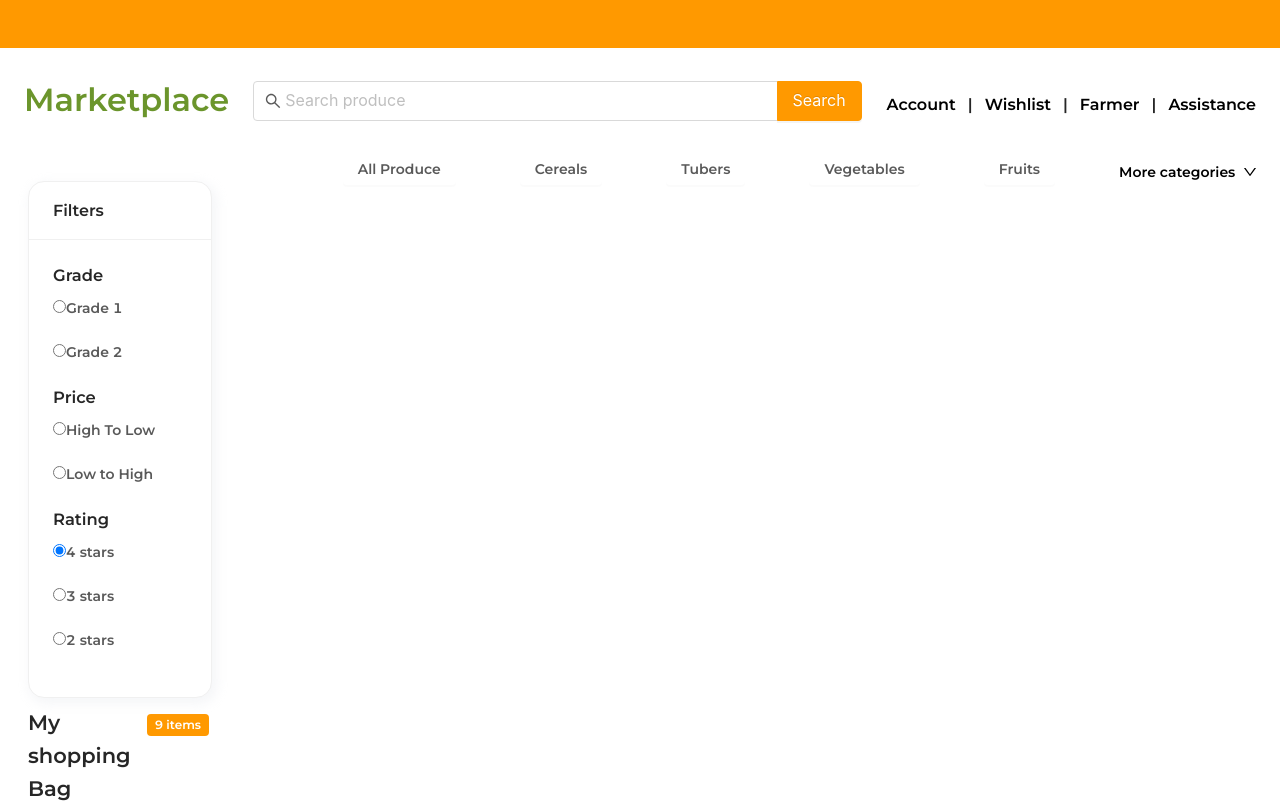
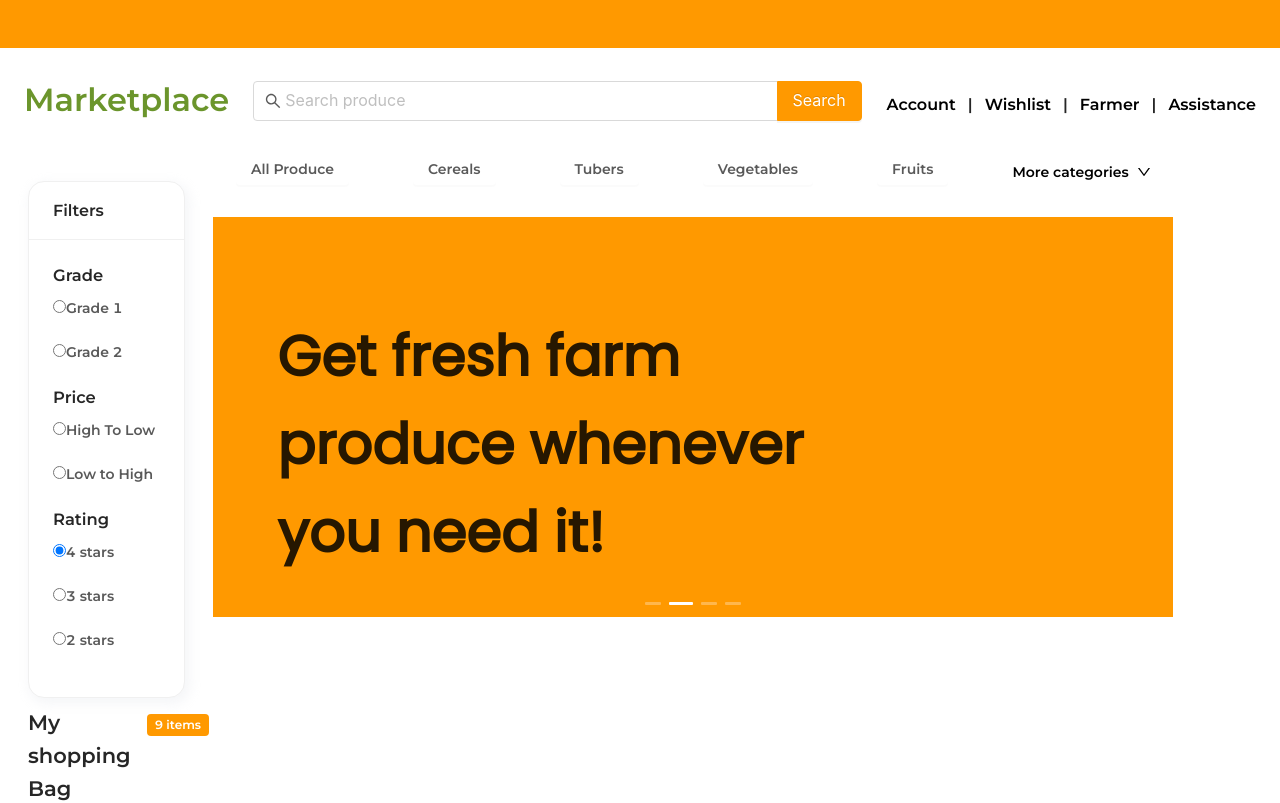
Before and after one commit to JoeMindo/Frontend, a Next.js app: page / in a window 1280 px wide. Shown: the top 803 px of the page. Built offline with nearby package versions, Linux system fonts and the light colour scheme.

Commit message:
add banner

```diff
--- /dev/null
+++ b/components/Banner.js
@@ -0,0 +1,48 @@
+import React from 'react'
+import {Carousel} from 'antd'
+import Image from 'next/image'
+import styles from './banner.module.css'
+
+const Banner = () => {
+    return (
+        <Carousel autoplay
+            className={
+                styles.carousel
+        }>
+            <div className={
+                styles.contentStyle
+            }>
+                <h4 className={
+                    styles.bannerText
+                }>Get fresh farm produce whenever you need it!</h4>
+
+            </div>
+            <div className={
+                styles.contentStyle
+            }>
+                <h4 className={
+                    styles.bannerText
+                }>Get fresh farm produce whenever you need it!</h4>
+
+            </div>
+            <div className={
+                styles.contentStyle
+            }>
+                <h4 className={
+                    styles.bannerText
+                }>Get fresh farm produce whenever you need it!</h4>
+
+            </div>
+            <div className={
+                styles.contentStyle
+            }>
+                <h4 className={
+                    styles.bannerText
+                }>Get fresh farm produce whenever you need it!</h4>
+
+            </div>
+        </Carousel>
+    )
+}
+
+export default Banner
--- a/components/Main.js
+++ b/components/Main.js
@@ -2,17 +2,19 @@ import React from 'react';
 import {Row, Col} from 'antd';
 import { Sidebar } from './Sidebar';
 import CategoryPicker from './CategoryPicker';
+import Banner from './Banner';
 
 export const Main = () => {
     return (
         <div className={'main'}>
             <Row>
-                <Col span={6}>
+                <Col span={4}>
                     <Sidebar />
                 </Col>
                 <Col span={18}>
 
                         <CategoryPicker/>
+                        <Banner/>
 
                 </Col>
             </Row>
--- a/components/Sidebar.module.css
+++ b/components/Sidebar.module.css
@@ -5,7 +5,7 @@
     .sidebar {
         display: flex;
         padding: 1.75rem;
-        width: 75%;
+        width: 100%;
         height: fit-content;
         flex-direction: column;
         margin-right: 0;
--- /dev/null
+++ b/components/banner.module.css
@@ -0,0 +1,25 @@
+.carousel {
+    display: flex;
+    margin-top: 2rem;
+}
+.bannerImage{
+    background: transparent;
+}
+
+.contentStyle {
+    display: flex;
+    justify-content: space-between;
+    align-items: center;
+    height: 400px;
+    background-color: #FF9900;
+}
+.bannerText {
+    font-family: 'Poppins', sans-serif;
+    font-size: 56px;
+    text-align: left;
+    font-weight: 600;
+    padding-top: 6rem;
+    padding-left: 4rem;
+    width: 65%;
+
+}
--- a/components/categorypicker.module.css
+++ b/components/categorypicker.module.css
@@ -15,6 +15,8 @@
     justify-content: center;
     align-items: flex-start;
     font-family: 'Montserrat', sans-serif;
+    background: #FFFFFF 0% 0% no-repeat padding-box;
+
 }
 .dropdown {
     display: none;
--- a/styles/font.css
+++ b/styles/font.css
@@ -1 +1,2 @@
 @import url('https://fonts.googleapis.com/css2?family=Montserrat:wght@600&display=swap');
+@import url('https://fonts.googleapis.com/css2?family=Poppins&display=swap');
```
Also changed, not shown: public/banner.jpg (added).
